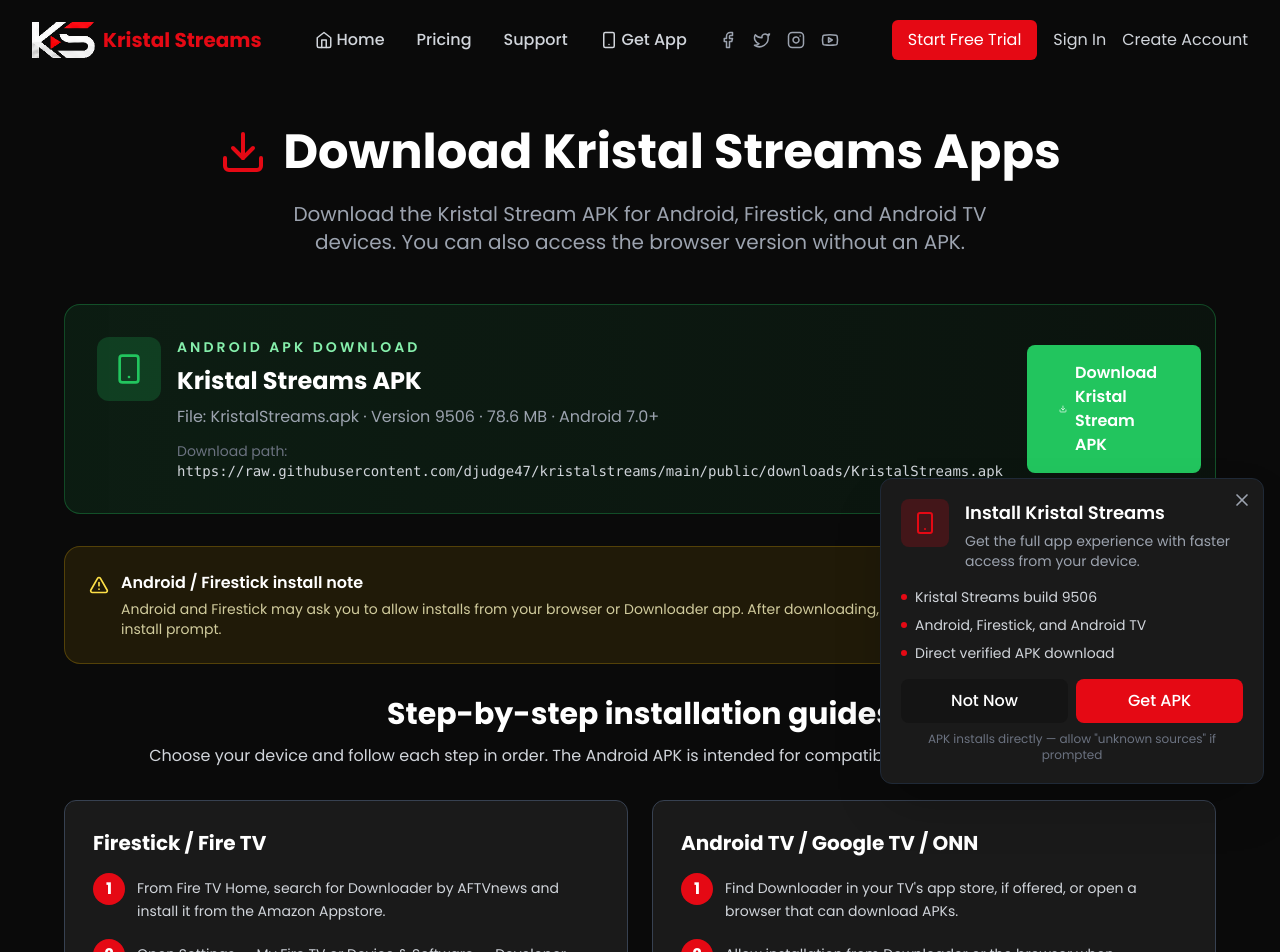
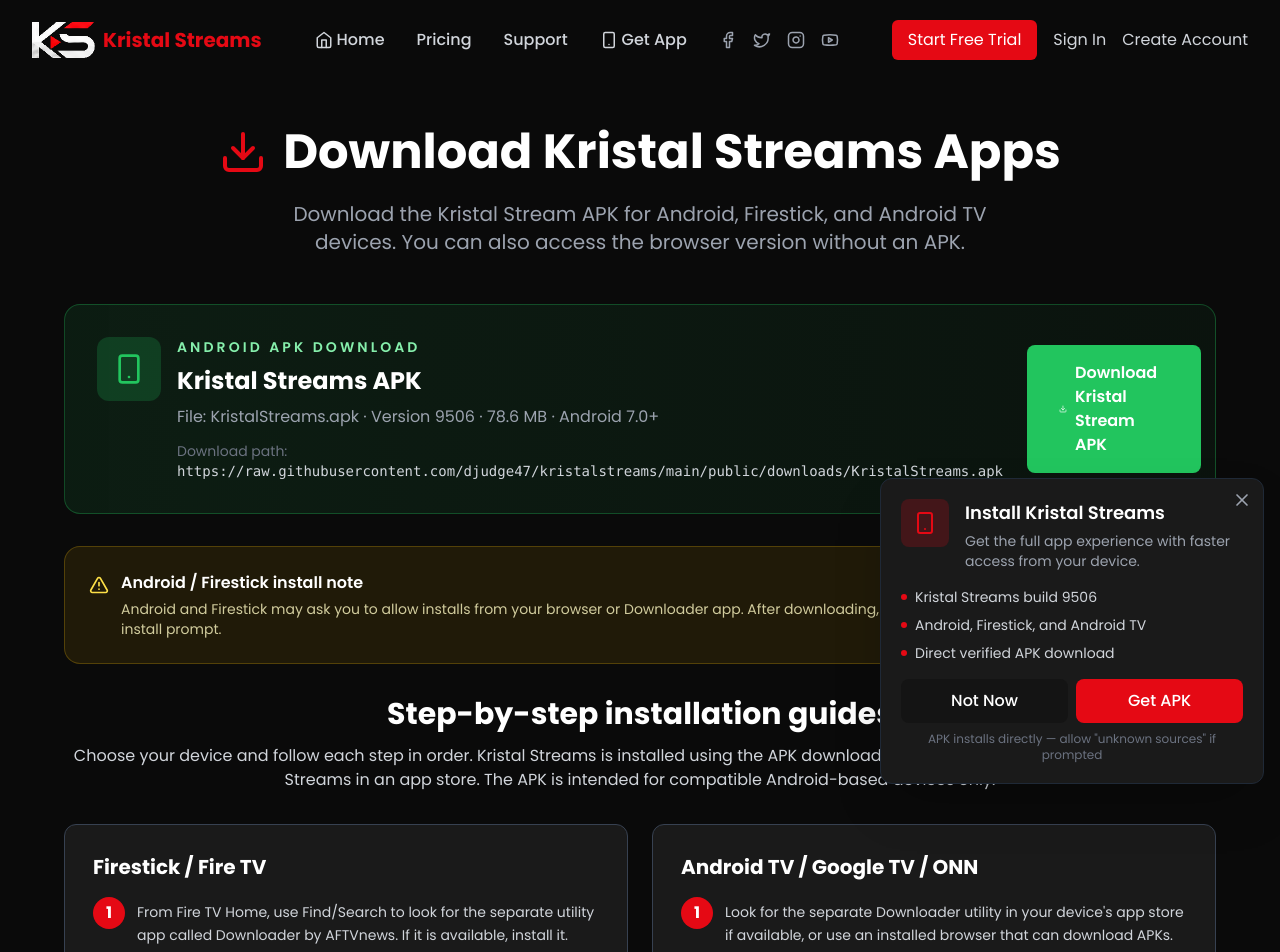
Before and after one commit to djudge47/kristalstreams, a React (Vite) app: page /download-app in a window 1280 px wide. Shown: the top 952 px of the page. Built offline with nearby package versions, Linux system fonts and the light colour scheme; no server answers.

Commit message:
Clarify Kristal Streams is not in app stores; Downloader is separate optional utility

```diff
--- a/src/pages/DownloadApp.tsx
+++ b/src/pages/DownloadApp.tsx
@@ -124,12 +124,12 @@ const DownloadApp: React.FC = () => {
 
           <section className="mb-12" aria-labelledby="installation-guides">
             <h2 id="installation-guides" className="mb-3 text-center text-3xl font-bold text-white">Step-by-step installation guides</h2>
-            <p className="mb-8 text-center text-gray-300">Choose your device and follow each step in order. The Android APK is intended for compatible Android-based devices only.</p>
+            <p className="mb-8 text-center text-gray-300">Choose your device and follow each step in order. Kristal Streams is installed using the APK download on this page, not by searching for Kristal Streams in an app store. The APK is intended for compatible Android-based devices only.</p>
             <div className="grid gap-6 lg:grid-cols-2">
                 <div className="rounded-xl border border-gray-700 bg-dark-100 p-5 sm:p-7">
                   <h3 className="mb-4 text-xl font-bold text-white">Firestick / Fire TV</h3>
                   <ol className="space-y-4">
-                    <li className="flex items-start gap-3"><span className="flex h-8 w-8 shrink-0 items-center justify-center rounded-full bg-primary font-bold text-white">1</span><span className="pt-1 text-sm leading-relaxed text-gray-300">From Fire TV Home, search for Downloader by AFTVnews and install it from the Amazon Appstore.</span></li>
+                    <li className="flex items-start gap-3"><span className="flex h-8 w-8 shrink-0 items-center justify-center rounded-full bg-primary font-bold text-white">1</span><span className="pt-1 text-sm leading-relaxed text-gray-300">From Fire TV Home, use Find/Search to look for the separate utility app called Downloader by AFTVnews. If it is available, install it. Kristal Streams itself is NOT in the Amazon Appstore.</span></li>
                     <li className="flex items-start gap-3"><span className="flex h-8 w-8 shrink-0 items-center justify-center rounded-full bg-primary font-bold text-white">2</span><span className="pt-1 text-sm leading-relaxed text-gray-300">Open Settings → My Fire TV or Device & Software → Developer Options → Install Unknown Apps; allow Downloader. If Developer Options is hidden, go to About, highlight the device name and press Select seven times.</span></li>
                     <li className="flex items-start gap-3"><span className="flex h-8 w-8 shrink-0 items-center justify-center rounded-full bg-primary font-bold text-white">3</span><span className="pt-1 text-sm leading-relaxed text-gray-300">Open Downloader, enter the direct APK address displayed above, and choose Go.</span></li>
                     <li className="flex items-start gap-3"><span className="flex h-8 w-8 shrink-0 items-center justify-center rounded-full bg-primary font-bold text-white">4</span><span className="pt-1 text-sm leading-relaxed text-gray-300">When the download completes, select Install, then Open. If prompted, grant Downloader installation permission and retry.</span></li>
@@ -139,7 +139,7 @@ const DownloadApp: React.FC = () => {
                 <div className="rounded-xl border border-gray-700 bg-dark-100 p-5 sm:p-7">
                   <h3 className="mb-4 text-xl font-bold text-white">Android TV / Google TV / ONN</h3>
                   <ol className="space-y-4">
-                    <li className="flex items-start gap-3"><span className="flex h-8 w-8 shrink-0 items-center justify-center rounded-full bg-primary font-bold text-white">1</span><span className="pt-1 text-sm leading-relaxed text-gray-300">Find Downloader in your TV's app store, if offered, or open a browser that can download APKs.</span></li>
+                    <li className="flex items-start gap-3"><span className="flex h-8 w-8 shrink-0 items-center justify-center rounded-full bg-primary font-bold text-white">1</span><span className="pt-1 text-sm leading-relaxed text-gray-300">Look for the separate Downloader utility in your device's app store if available, or use an installed browser that can download APKs. Kristal Streams itself is not an app-store listing.</span></li>
                     <li className="flex items-start gap-3"><span className="flex h-8 w-8 shrink-0 items-center justify-center rounded-full bg-primary font-bold text-white">2</span><span className="pt-1 text-sm leading-relaxed text-gray-300">Allow installation from Downloader or the browser when prompted (often Settings → Apps → Special app access → Install unknown apps).</span></li>
                     <li className="flex items-start gap-3"><span className="flex h-8 w-8 shrink-0 items-center justify-center rounded-full bg-primary font-bold text-white">3</span><span className="pt-1 text-sm leading-relaxed text-gray-300">Enter the direct APK link above, download the file and choose Install.</span></li>
                     <li className="flex items-start gap-3"><span className="flex h-8 w-8 shrink-0 items-center justify-center rounded-full bg-primary font-bold text-white">4</span><span className="pt-1 text-sm leading-relaxed text-gray-300">Open Kristal Streams from the Apps screen and sign in.</span></li>
```
